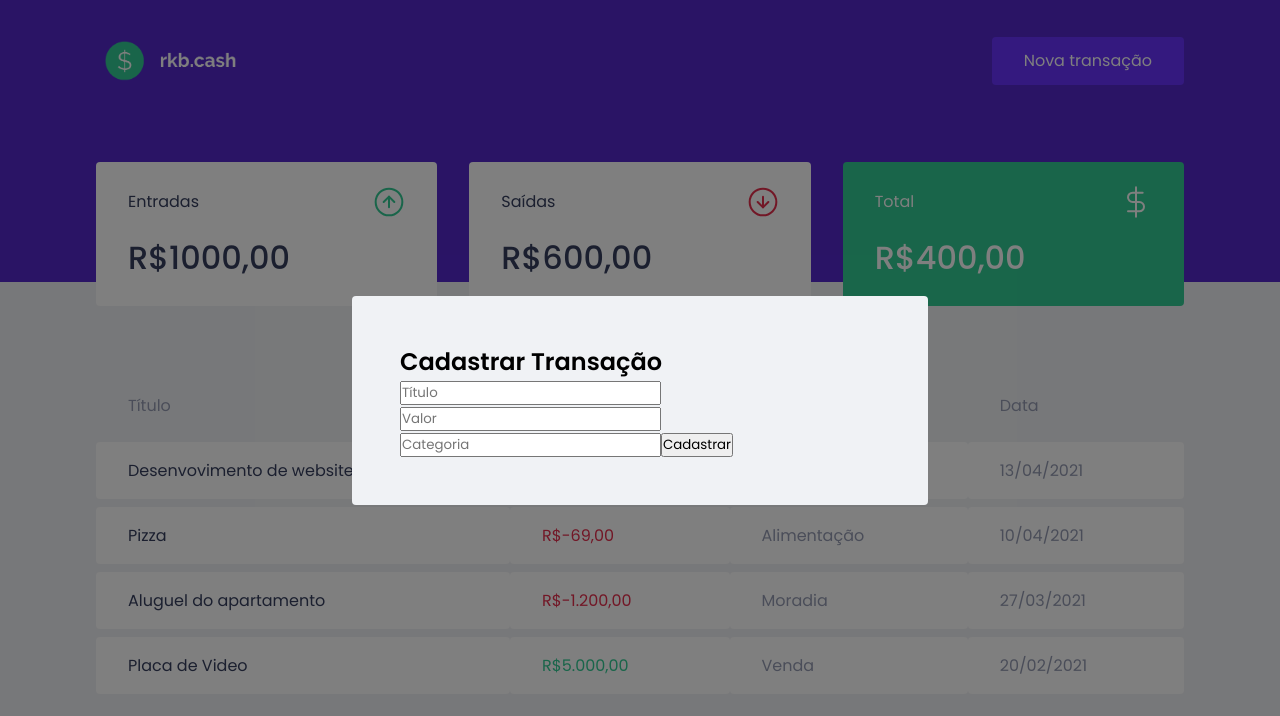
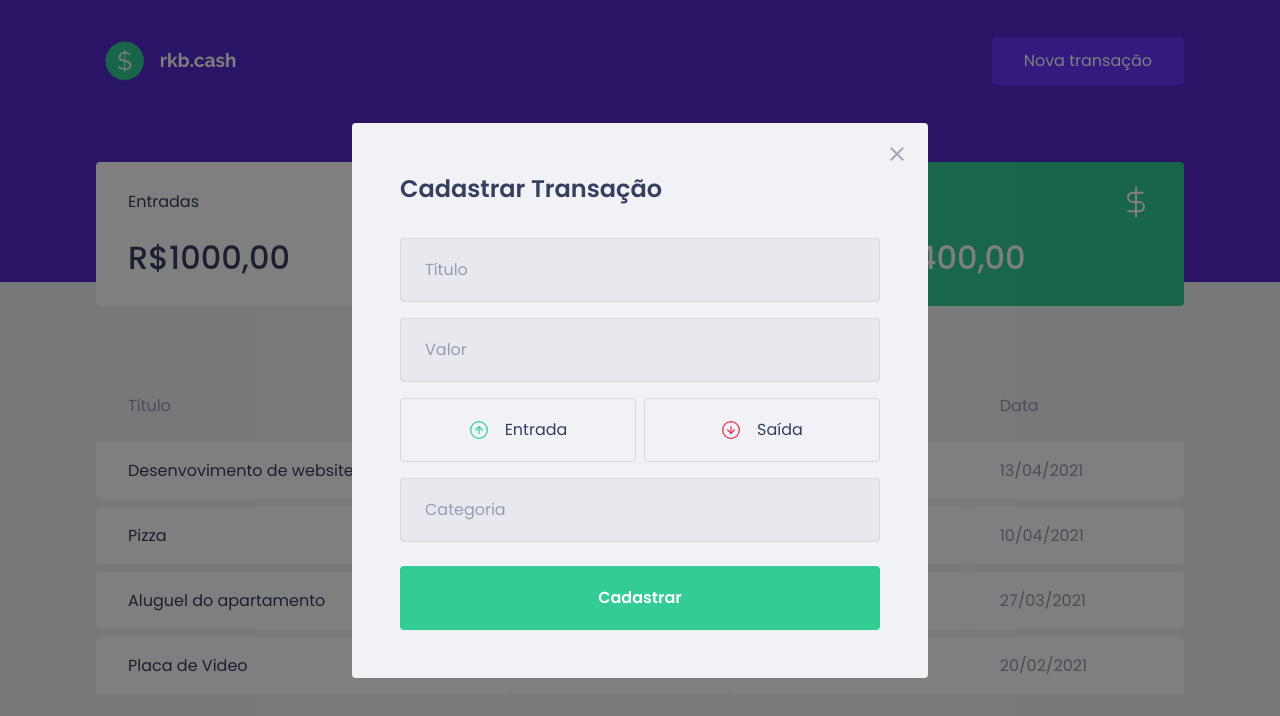
Before and after one commit to kalilscr/rkb.cash, a React (Create React App) app: page / in a window 1280 px wide. Both pictures are taken after a click on the button "Nova transação". Shown: the top 716 px of the page. Built offline with nearby package versions, Linux system fonts and the light colour scheme; no server answers; what miragejs would draw is missing.

Commit message:
estilizando o modal e criando os botões de entrada e saída.

```diff
--- a/package.json
+++ b/package.json
@@ -5,6 +5,7 @@
   "dependencies": {
     "axios": "^0.21.1",
     "miragejs": "^0.1.41",
+    "polished": "^4.1.3",
     "react": "^17.0.2",
     "react-dom": "^17.0.2",
     "react-modal": "^3.14.3",
--- a/src/components/NewTransactionModal/index.tsx
+++ b/src/components/NewTransactionModal/index.tsx
@@ -1,5 +1,8 @@
 import Modal from 'react-modal';
-import { Container } from './styles';
+import incomeImg from '../../assets/income.svg'
+import outcomeImg from '../../assets/outcome.svg'
+import closeImg from '../../assets/close.svg';
+import { Container, TransacyionTypeContainer} from './styles';
 
 interface NewTransactionModalProps {
     isOpen: boolean;
@@ -14,12 +17,33 @@
         overlayClassName="react-modal-overlay"
         className="react-modal-content"
         >
+
+            <button
+                type="button"
+                onClick={onRequestClose}
+                className="react-modal-close"
+            >
+                <img src={closeImg} alt="Fechar"/>
+            </button>
+
             <Container>
                 <h2>Cadastrar Transação</h2>
 
                 <input placeholder="Título"/>
 
                 <input type="number" placeholder="Valor"/>
+
+                <TransacyionTypeContainer>
+                    <button type="button">
+                        <img src={incomeImg} alt="Entrada" />
+                        <span>Entrada</span>
+                    </button>
+
+                    <button type="button">
+                        <img src={outcomeImg} alt="Saída" />
+                        <span>Saída</span>
+                    </button>
+                </TransacyionTypeContainer>
 
                 <input placeholder="Categoria"/>
 
--- a/src/components/NewTransactionModal/styles.ts
+++ b/src/components/NewTransactionModal/styles.ts
@@ -1,3 +1,85 @@
 import styled from 'styled-components';
+import { darken } from 'polished';
 
-export const Container = styled.form ``;
+export const Container = styled.form `
+    h2 {
+        color: var(--text-title);
+        font-size: 1.5rem;
+        margin-bottom: 2rem;
+    }
+
+    input {
+        width: 100%;
+        padding: 0 1.5rem;
+        height: 4rem;
+        border-radius: 0.25rem;
+
+        border: 1px solid #d7d7d7;
+        background: #e7e9ee;
+
+        font-weight: 400;
+        font-size: 1rem;
+
+        &::placeholder {
+            color: var(--text-body);
+        }
+
+        & + input {        // todo input a partir do segundo terá margin-top
+            margin-top: 1rem;
+        }
+    }
+
+    button[type="submit"] {
+        width: 100%;
+        padding: 0 1.5rem;
+        height: 4rem;
+        background: var(--green);
+        color: #fff;
+        border-radius: 0.25rem;
+        border: 0;
+        font-size: 1rem;
+        margin-top: 1.5rem;
+        font-weight: 600;
+
+        transition: filter 0.2s;
+
+        &:hover {
+            filter: brightness(0.9);
+        }
+    }
+`;
+
+export const TransacyionTypeContainer = styled.div`
+    margin: 1rem 0;
+    display: grid;
+    grid-template-columns: 1fr 1fr;
+    gap: 0.5rem;
+
+    button {
+        height: 4rem;
+        border: 1px solid #d7d7d7;
+        border-radius: 0.25rem;
+        background: transparent;
+        display: flex;
+        align-items: center;
+        justify-content: center;
+
+        transition: border-color 0.2s;
+
+        &:hover {
+            border-color: ${darken(0.1, '#d7d7d7')};
+        }
+
+        img {
+            width: 20px;
+            height: 20px;
+        }
+
+        span {
+            display: inline-block;
+            margin-left: 1rem;
+            font-size: 1rem;
+            color: var(--text-title);
+        }
+    }
+`;
--- a/src/styles/global.ts
+++ b/src/styles/global.ts
@@ -75,4 +75,18 @@
         position: relative;
         border-radius: 0.25rem;
     }
+
+    .react-modal-close {
+        position: absolute;
+        right: 1.5rem;
+        top: 1.5rem;
+        border: 0;
+        background: transparent;
+
+        transition: filter 0.2s;
+
+        &:hover {
+            filter: brightness(0.8);
+        }
+    }
 `
```
Also changed, not shown: 1 other file (tests, documents, lock files or other folders). Lines whose indentation alone changed are shown as unchanged.
